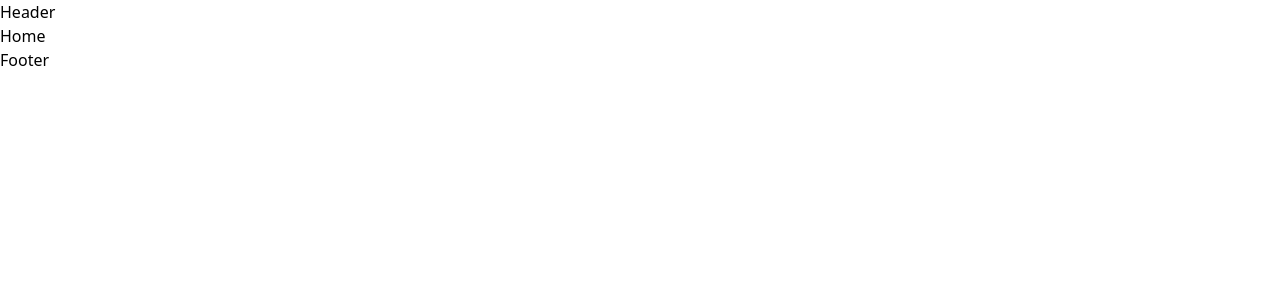
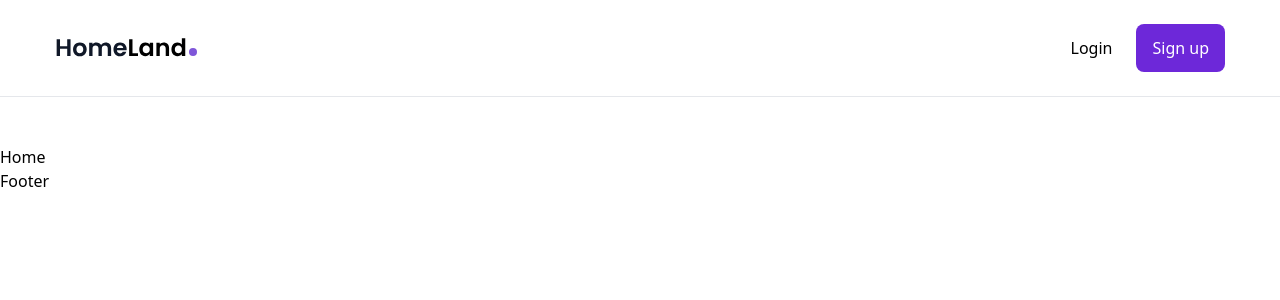
Before and after one commit to shahriyarhosen/T-B-client, a React (Create React App) app: page / in a window 1280 px wide. Shown: the top 300 px of the page. Built offline with nearby package versions, Linux system fonts and the light colour scheme.

Commit message:
header done

```diff
--- a/src/components/Header.js
+++ b/src/components/Header.js
@@ -1,7 +1,35 @@
-import React from 'react';
+import React from "react";
+
+// import Link
+import { Link } from "react-router-dom";
+
+// import Logo
+import Logo from "../assets/img/logo.svg";
 
 const Header = () => {
-  return <div>Header</div>;
+  return (
+    <header className="py-6 mb-12 border-b">
+      <div className="container mx-auto flex justify-between items-center">
+        {/* Logo */}
+        <Link to="/">
+          <img src={Logo} alt="" />
+        </Link>
+
+        {/* Authentication button */}
+        <div className="flex items-center gap-6">
+          <Link className="hover:text-violet-900 transition" to="/login">
+            Login
+          </Link>
+          <Link
+            className="bg-violet-700 hover:bg-violet-800 text-white px-4 py-3 rounded-lg transition"
+            to="signup"
+          >
+            Sign up
+          </Link>
+        </div>
+      </div>
+    </header>
+  );
 };
 
 export default Header;
```
